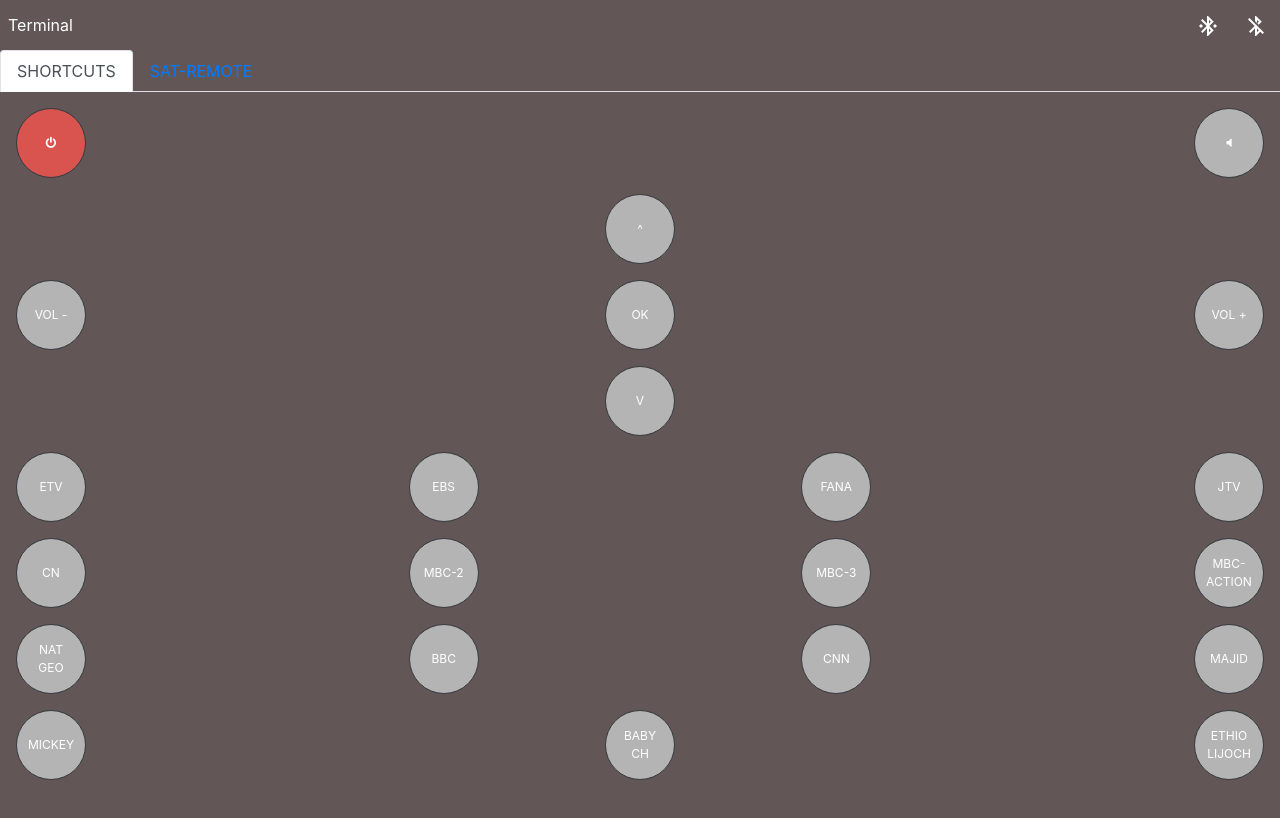
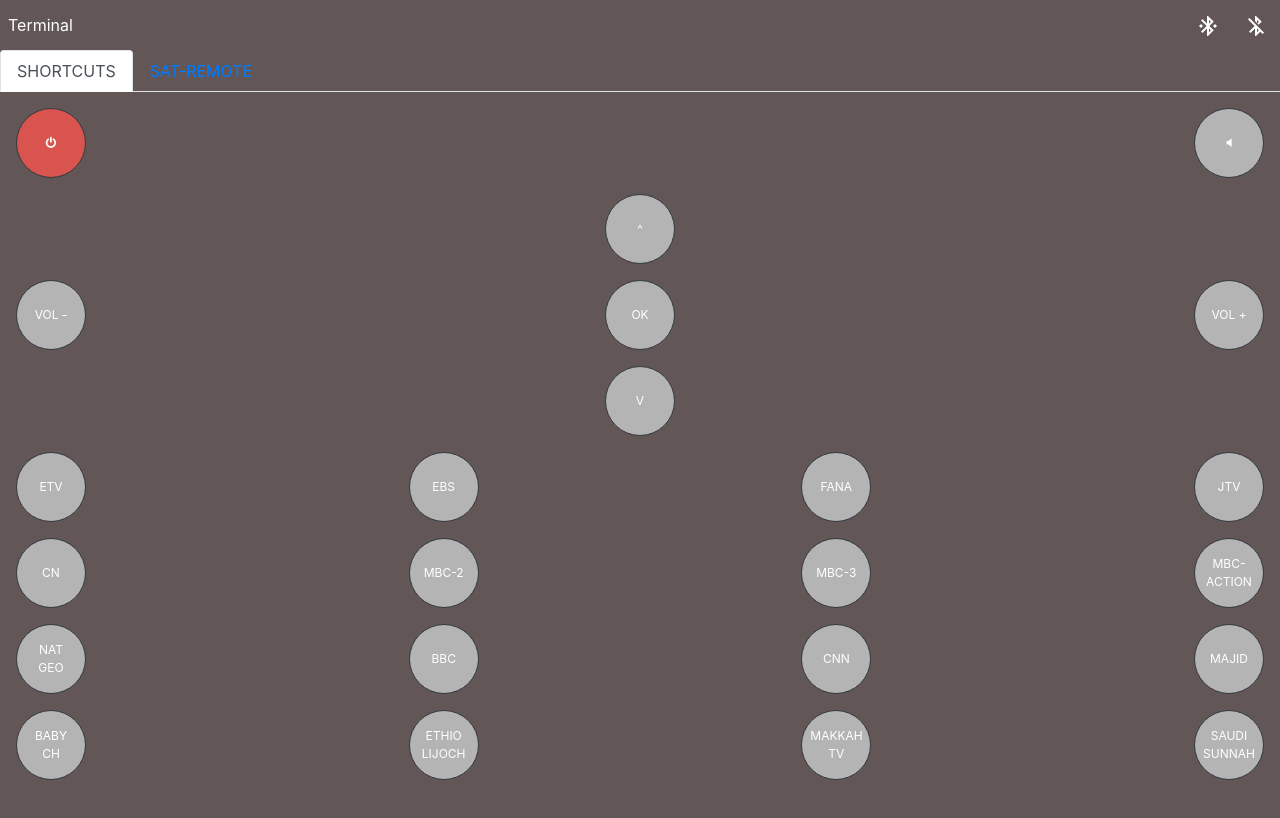
Before and after one commit to henokali1/REM, a plain HTML site: page app-ble/index.html in a window 1280 px wide. Drawn offline with nearby package versions, Linux system fonts and the light colour scheme.

Commit message:
shortcuts

```diff
--- a/app-ble/index.html
+++ b/app-ble/index.html
@@ -158,9 +158,10 @@
         </div>
 
         <div style="margin: 1rem;" class="d-flex justify-content-between">
-          <button class="p-2 btn btn-dark btn-circle btn-xl" style="background-color: #b4b4b4;" onclick="snd_sq_msg(`SEVEN,OK`)">MICKEY</button>
           <button class="p-2 btn btn-dark btn-circle btn-xl"  style="background-color: #b4b4b4;" onclick="snd_sq_msg(`EIGHT,OK`)">BABY CH</button>
           <button class="p-2 btn btn-dark btn-circle btn-xl"  style="background-color: #b4b4b4;" onclick="snd_sq_msg(`ONE,FOUR,OK`)">ETHIO LIJOCH</button>
+          <button class="p-2 btn btn-dark btn-circle btn-xl" style="background-color: #b4b4b4;" onclick="snd_sq_msg(`ONE, NINE,OK`)">MAKKAH TV</button>
+          <button class="p-2 btn btn-dark btn-circle btn-xl"  style="background-color: #b4b4b4;" onclick="snd_sq_msg(`TWO,ZERO`)">SAUDI SUNNAH</button>
         </div>
 
         </div>
```
